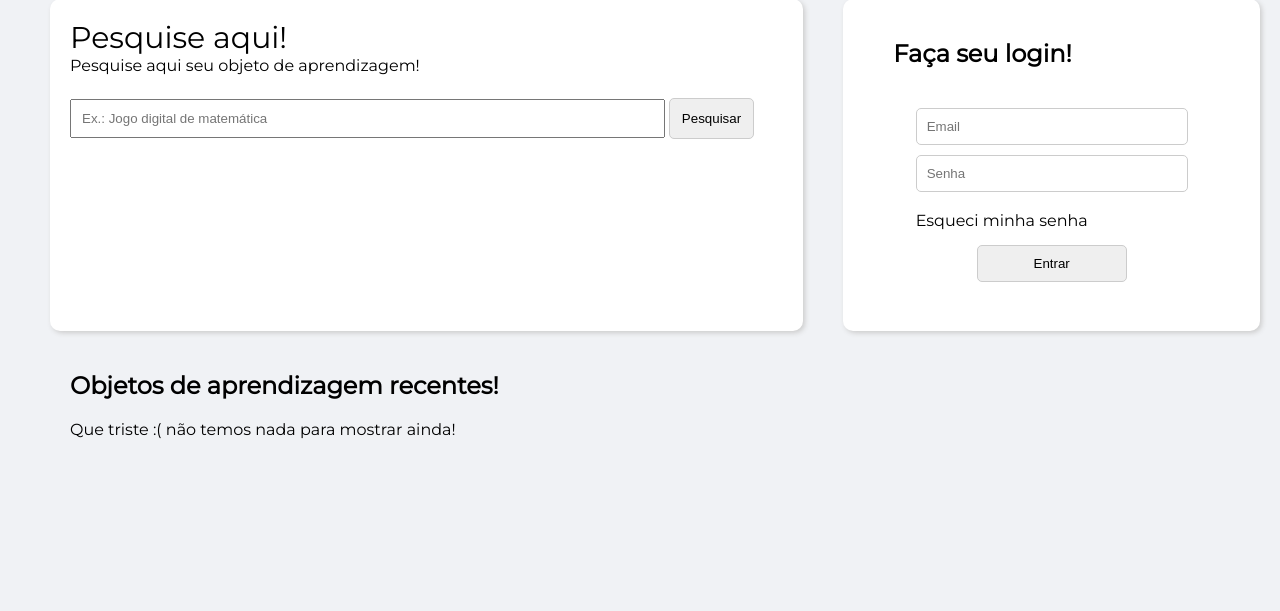
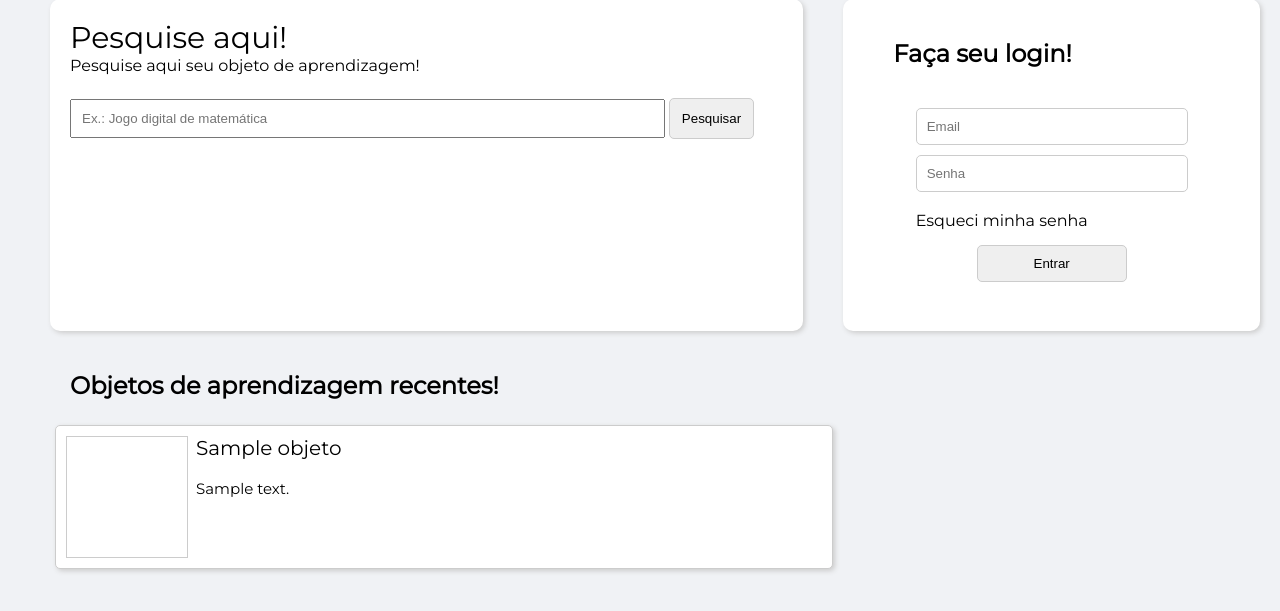
Before and after one commit to GtbFD/repositorio, a PHP site: page / in a window 1280 px wide. Shown: the part 170-781 px from the top of the page. Run offline with PHP 8.4, Linux system fonts and the light colour scheme; tables that the repository leaves empty or names only in its code hold one stand-in row (values such as "Sample post").

Commit message:
Objetos recentes adicionados na tela inicial e logout

```diff
--- a/css/style.css
+++ b/css/style.css
@@ -140,6 +140,8 @@ html, body
 
 .area-novidades
 {
+    display: grid;
+    grid-template-areas: "objeto";
     grid-area: area-novidades;
     margin-left: 50px;
     padding: 20px;
@@ -151,3 +153,53 @@ ul, li > a
     color: black;
     font-weight: bold;
 }
+
+.objeto
+{
+    grid-template: objeto;
+    display: grid;
+    background-color: var(--cor-secundaria);
+    border: 1px solid #CCC;
+    grid-template-columns: 120px 1fr 1fr;
+    grid-template-areas:
+        "img_objeto titulo_objeto ."
+        "img_objeto descricao_objeto descricao_objeto";
+    padding: 10px;
+    margin-top: 5px;
+    border-radius: 5px;
+    box-shadow: var(--shadow);
+    margin-left: -15px;
+}
+
+.titulo_objeto
+{
+    grid-area: titulo_objeto;
+    /*border: 1px solid #CCC;*/
+    margin-left: 10px;
+}
+
+.titulo_objeto > span
+{
+    font-size: 20px;
+}
+
+.descricao_objeto
+{
+    grid-area: descricao_objeto;
+    /*border: 1px solid #CCC;*/
+    margin-left: 10px;
+    margin-top: -30px;
+}
+
+.descricao_objeto > span
+{
+    font-size: 15px;
+}
+
+.img_objeto
+{
+    grid-area: img_objeto;
+    border: 1px solid #CCC;
+    width: 120px;
+    height: 120px;
+}
--- a/dashboard.php
+++ b/dashboard.php
@@ -21,7 +21,7 @@
                     <li><a href="">Início</a></li>
                     <li><a href="">Submeter OA's</a></li>
                     <li><a href="">Meus OA's</a></li>
-                    <li><a href="">Sair</a></li>
+                    <li><a href="logout.php">Sair</a></li>
                 </ul>
             </div>
 
--- a/index.php
+++ b/index.php
@@ -6,6 +6,8 @@
 <?php
     require_once('src/model/Usuario.php');
     require_once('src/util/Login.php');
+
+    require_once('src/dao/ObjetoDAO.php');
 ?>
 
 <head>
@@ -95,7 +97,27 @@
             <h2>Objetos de aprendizagem recentes!</h2>
 
             <div class="novidade">
-                Que triste :( não temos nada para mostrar ainda!
+
+                <?php
+                    $objetoDAO = new ObjetoDAO();
+
+                    $objetos = $objetoDAO->listarPorData();
+
+                    foreach($objetos as $objeto):
+                ?>
+                    <div class="objeto">
+                        <div class="titulo_objeto">
+                            <span><?= $objeto[1] ?></span>
+                        </div>
+                        <div class="descricao_objeto">
+                            <span><?= $objeto[2] ?></span>
+                        </div>
+                        <div class="img_objeto">
+                            <img src="">
+                        </div>
+                    </div>
+                <!--Que triste :( não temos nada para mostrar ainda!-->
+                <?php endforeach; ?>
             </div>
         </div>
     </div>
--- /dev/null
+++ b/logout.php
@@ -0,0 +1,4 @@
+<?php
+
+unset($_SESSION['usuario']);
+header('Location: index.php');
--- a/src/dao/ObjetoDAO.php
+++ b/src/dao/ObjetoDAO.php
@@ -74,13 +74,14 @@ class ObjetoDAO
 
     public function listarPorData()
     {
-        $query = "SELECT o.id, o.descricao, o.id_usuario, o.data_postagem, o.assunto, o.formato, o.linguagem, o.url, o.ativo, e.id, e.descricao, e.tipo
+        $query = "SELECT o.id, o.titulo, o.descricao, o.id_usuario, o.data_postagem, o.assunto, o.formato, o.linguagem, o.url, o.ativo, e.id, e.descricao, e.tipo
                   FROM objetos AS o
                   INNER JOIN objeto_ensino AS oe
                     ON o.id = oe.id_objeto
                   INNER JOIN ensinos AS e
                     ON oe.id_ensino = e.id
-                  ORDER BY data_postagem DESC";
+                  ORDER BY data_postagem DESC
+                  LIMIT 5";
         $stmt = $this->conexao->prepare($query);
         $stmt->execute();
         $resposta = $stmt->fetchAll();
```
